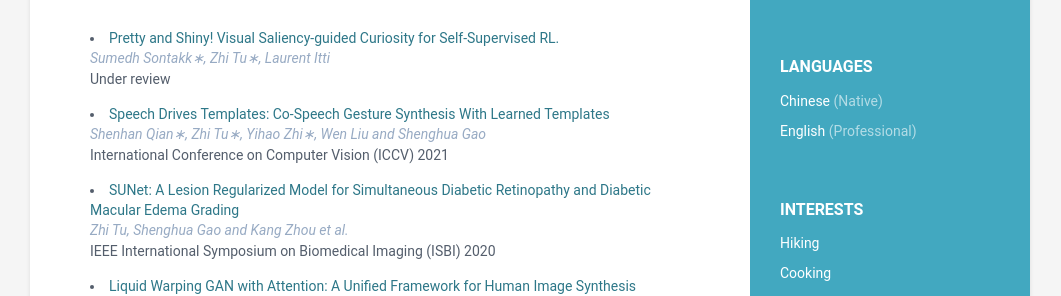
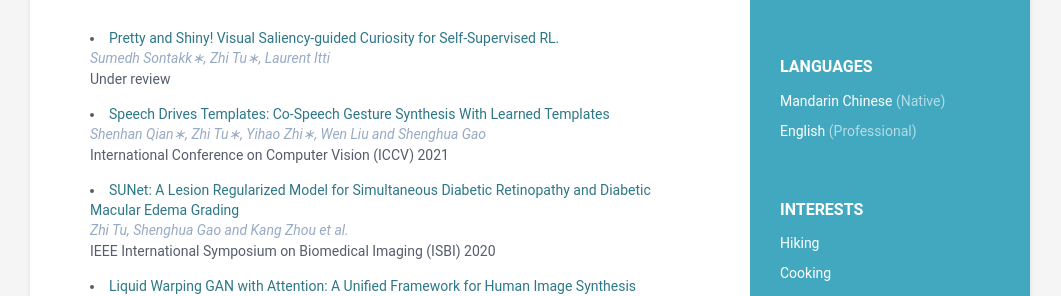
Before and after one commit to Garfield-Finch/zhitu.github.io, a Jekyll site: the page built from index.html, in a window 1280 px wide. Shown: the part 524-820 px from the top of the page, without its empty margins (110-1171 px from the left). Built offline with Jekyll 4.4.1, drawn with Linux system fonts in a browser that asks for light colours.

Commit message:
Update data.yml

```diff
--- a/_data/data.yml
+++ b/_data/data.yml
@@ -28,7 +28,7 @@ sidebar:
     pdf: https://github.com/Garfield-Finch/zhitu.github.io/blob/main/Zhi_Tu_CV.pdf
 
     languages:
-      - idiom: Chinese
+      - idiom: Mandarin Chinese
         level: Native
 
       - idiom: English
```
